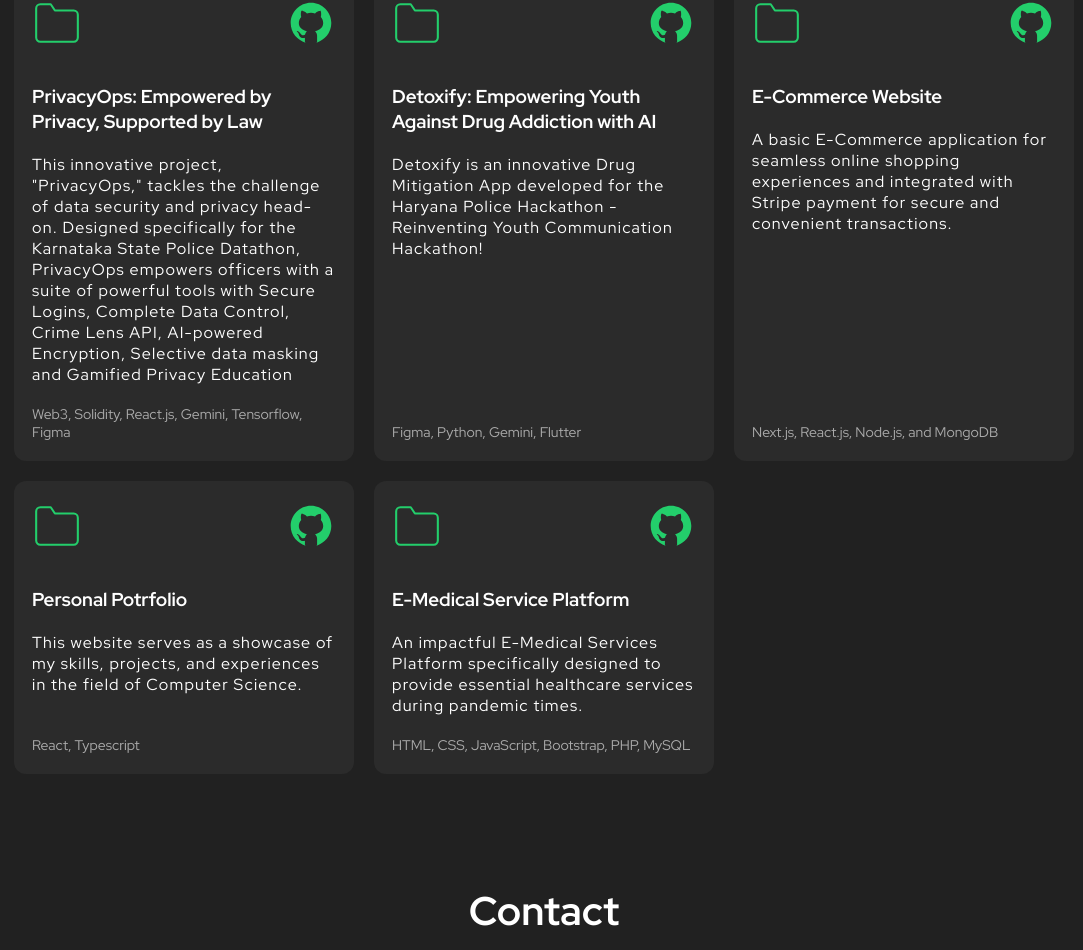
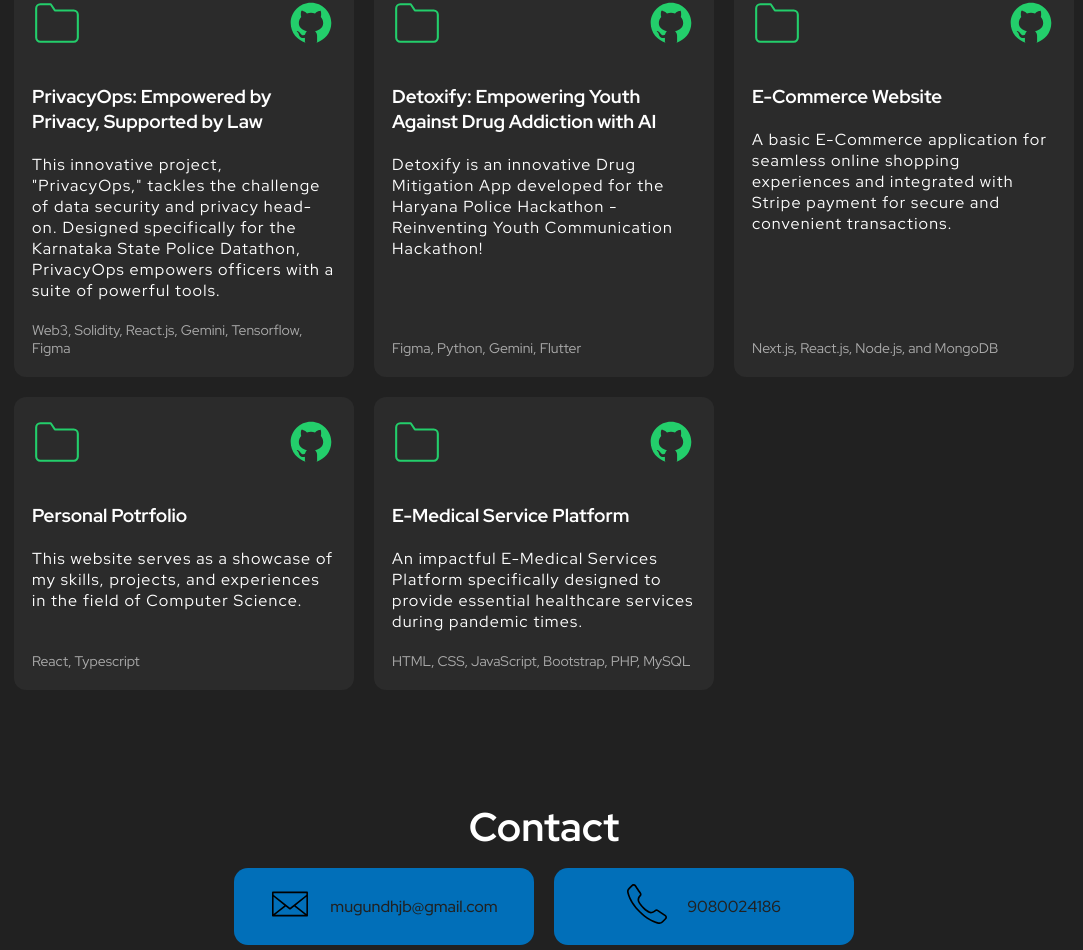
Before and after one commit to J-B-Mugundh/j-b-mugundh.github.io, a React (Create React App) app: page / in a window 1280 px wide. Shown: the part 1879-2829 px from the top of the page, without its empty margins (96-1179 px from the left). Built offline with nearby package versions, Linux system fonts and the light colour scheme.

Commit message:
Update projects

```diff
--- a/src/components/Project/Project.tsx
+++ b/src/components/Project/Project.tsx
@@ -97,7 +97,7 @@ export function Project() {
             <div className="body">
               <h3>PrivacyOps: Empowered by Privacy, Supported by Law</h3>
               <p>
-              This innovative project, "PrivacyOps," tackles the challenge of data security and privacy head-on. Designed specifically for the Karnataka State Police Datathon, PrivacyOps empowers officers with a suite of powerful tools with Secure Logins, Complete Data Control, Crime Lens API, AI-powered Encryption, Selective data masking and Gamified Privacy Education
+              This innovative project, "PrivacyOps," tackles the challenge of data security and privacy head-on. Designed specifically for the Karnataka State Police Datathon, PrivacyOps empowers officers with a suite of powerful tools.
               </p>
             </div>
             <footer>
```
